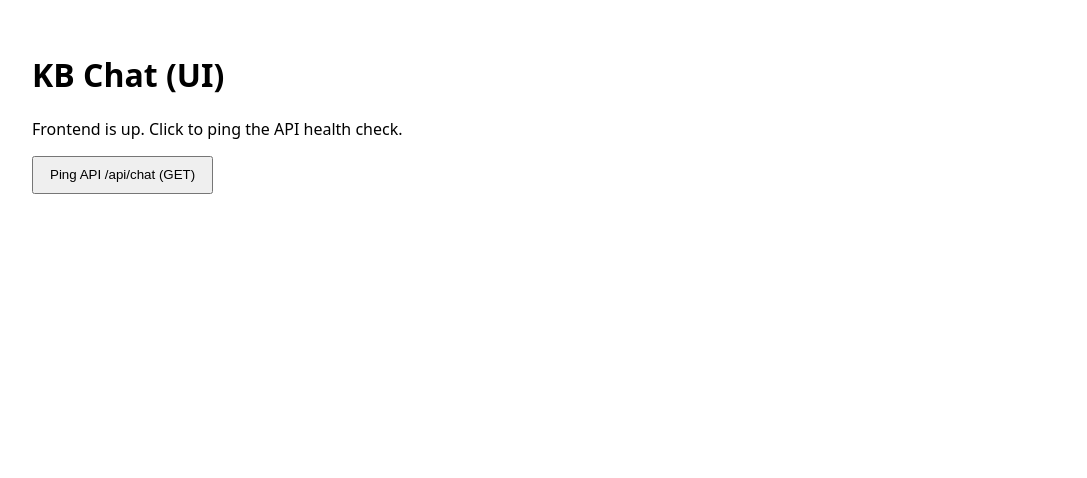
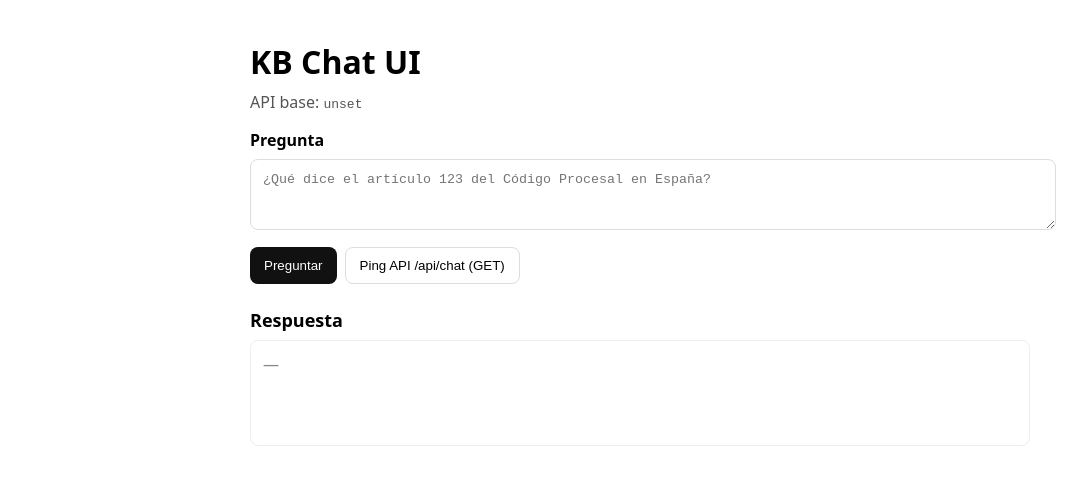
Before and after one commit to olivoe/kb-legal-assistant-ui, a Next.js app: page / in a window 1280 px wide. Shown: the top 478 px of the page, without its empty margins (0-1087 px from the left). Built offline with nearby package versions, Linux system fonts and the light colour scheme; no server answers.

Commit message:
feat(ui): chat box with SSE to KB API

```diff
--- a/app/page.tsx
+++ b/app/page.tsx
@@ -1,47 +1,130 @@
-"use client";
+'use client';
 
-import { useState } from "react";
+import { useState, useRef } from 'react';
+
+const API_BASE = process.env.NEXT_PUBLIC_API_BASE ?? '';
 
 export default function Home() {
-  const [ping, setPing] = useState<string>("");
-  const [error, setError] = useState<string>("");
+  const [question, setQuestion] = useState('');
+  const [answer, setAnswer] = useState('');
+  const [loading, setLoading] = useState(false);
+  const [err, setErr] = useState<string | null>(null);
+  const taRef = useRef<HTMLTextAreaElement | null>(null);
+
+  async function ask(e: React.FormEvent) {
+    e.preventDefault();
+    setErr(null);
+    setAnswer('');
+    const q = question.trim();
+    if (!q) return;
+
+    try {
+      setLoading(true);
+      // stream tokens from the API
+      const resp = await fetch(`${API_BASE}/api/chat?stream=1&limit=5`, {
+        method: 'POST',
+        headers: { 'Content-Type': 'application/json' },
+        body: JSON.stringify({ messages: [{ role: 'user', content: q }] }),
+      });
+
+      if (!resp.ok || !resp.body) {
+        const text = await resp.text().catch(() => '');
+        throw new Error(text || `HTTP ${resp.status}`);
+      }
+
+      const reader = resp.body.getReader();
+      const decoder = new TextDecoder('utf-8');
+      let buffer = '';
+
+      while (true) {
+        const { done, value } = await reader.read();
+        if (done) break;
+        buffer += decoder.decode(value, { stream: true });
+
+        // SSE frames are separated by blank lines
+        const frames = buffer.split('\n\n');
+        // keep last partial frame in buffer
+        buffer = frames.pop() || '';
+
+        for (const f of frames) {
+          // ignore comments / event: lines, we only care about "data: ..."
+          const line = f.split('\n').find(l => l.startsWith('data: '));
+          if (!line) continue;
+          const jsonStr = line.slice(6).trim();
+          if (jsonStr === '[DONE]') continue;
+
+          try {
+            const chunk = JSON.parse(jsonStr);
+            const token = chunk?.choices?.[0]?.delta?.content ?? '';
+            if (token) setAnswer(prev => prev + token);
+          } catch {
+            // non-JSON payload (e.g. our error event). Show raw
+            if (jsonStr) setAnswer(prev => prev + jsonStr);
+          }
+        }
+      }
+    } catch (e: any) {
+      setErr(e?.message || 'Error al llamar a la API');
+    } finally {
+      setLoading(false);
+      if (taRef.current) taRef.current.focus();
+    }
+  }
 
   async function pingApi() {
-    setPing("");
-    setError("");
+    setErr(null);
+    setAnswer('');
     try {
-      const base =
-        process.env.NEXT_PUBLIC_API_BASE ?? "https://api.olivogalarza.com";
-      const res = await fetch(`${base}/api/chat`, { method: "GET" });
-      const text = await res.text();
-      setPing(text);
+      const r = await fetch(`${API_BASE}/api/chat`, { method: 'GET' });
+      const t = await r.text();
+      setAnswer(t);
     } catch (e: any) {
-      setError(String(e?.message ?? e));
+      setErr(e?.message || 'Ping falló');
     }
   }
 
   return (
-    <main style={{ padding: "2rem", fontFamily: "system-ui, sans-serif" }}>
-      <h1>KB Chat (UI)</h1>
-      <p>Frontend is up. Click to ping the API health check.</p>
+    <main style={{ maxWidth: 780, margin: '40px auto', padding: '0 16px', fontFamily: 'system-ui, -apple-system, Segoe UI, Roboto, Inter, sans-serif' }}>
+      <h1 style={{ margin: 0 }}>KB Chat UI</h1>
+      <p style={{ marginTop: 8, color: '#555' }}>
+        API base: <code>{API_BASE || '(no NEXT_PUBLIC_API_BASE)'}</code>
+      </p>
 
-      <button
-        onClick={pingApi}
-        style={{ padding: "0.6rem 1rem", cursor: "pointer" }}
-      >
-        Ping API /api/chat (GET)
-      </button>
+      <form onSubmit={ask} style={{ marginTop: 16 }}>
+        <label htmlFor="q" style={{ display: 'block', fontWeight: 600, marginBottom: 8 }}>
+          Pregunta
+        </label>
+        <textarea
+          id="q"
+          ref={taRef}
+          value={question}
+          onChange={e => setQuestion(e.target.value)}
+          rows={3}
+          placeholder="¿Qué dice el artículo 123 del Código Procesal en España?"
+          style={{ width: '100%', padding: 12, borderRadius: 8, border: '1px solid #ddd', resize: 'vertical' }}
+        />
+        <div style={{ display: 'flex', gap: 8, marginTop: 12 }}>
+          <button type="submit" disabled={loading} style={{ padding: '10px 14px', borderRadius: 8, border: 0, background: '#111', color: '#fff' }}>
+            {loading ? 'Consultando…' : 'Preguntar'}
+          </button>
+          <button type="button" onClick={pingApi} disabled={loading} style={{ padding: '10px 14px', borderRadius: 8, border: '1px solid #ddd', background: '#fff' }}>
+            Ping API /api/chat (GET)
+          </button>
+        </div>
+      </form>
 
-      {ping && (
-        <p style={{ marginTop: "1rem" }}>
-          <strong>Ping result:</strong> {ping}
+      {err && (
+        <p style={{ color: 'crimson', marginTop: 16 }}>
+          <strong>Error:</strong> {err}
         </p>
       )}
-      {error && (
-        <p style={{ marginTop: "1rem", color: "crimson" }}>
-          <strong>Error:</strong> {error}
-        </p>
-      )}
+
+      <section style={{ marginTop: 24 }}>
+        <h2 style={{ fontSize: 18, marginBottom: 8 }}>Respuesta</h2>
+        <div style={{ whiteSpace: 'pre-wrap', padding: 12, border: '1px solid #eee', borderRadius: 8, minHeight: 80 }}>
+          {answer || <span style={{ color: '#888' }}>—</span>}
+        </div>
+      </section>
     </main>
   );
 }
```
